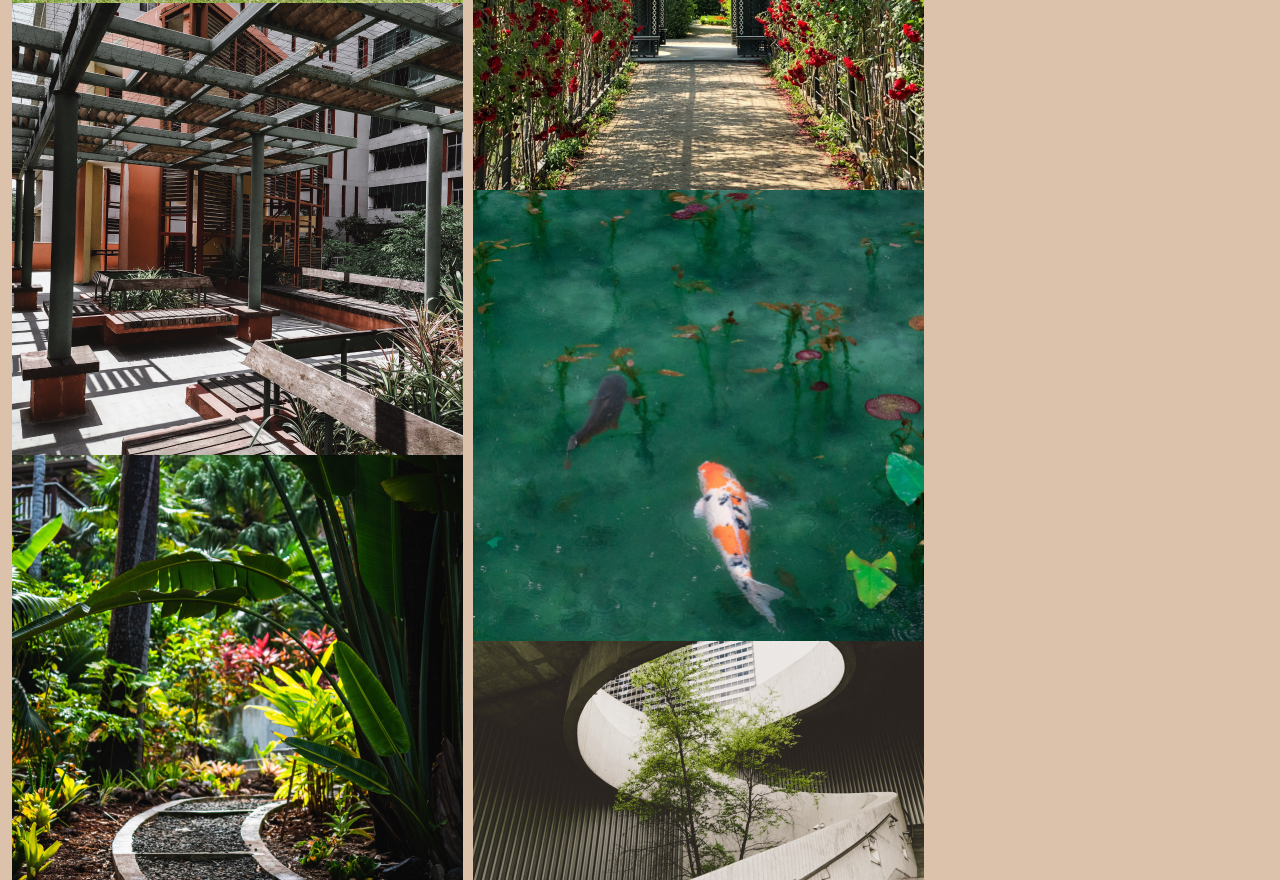
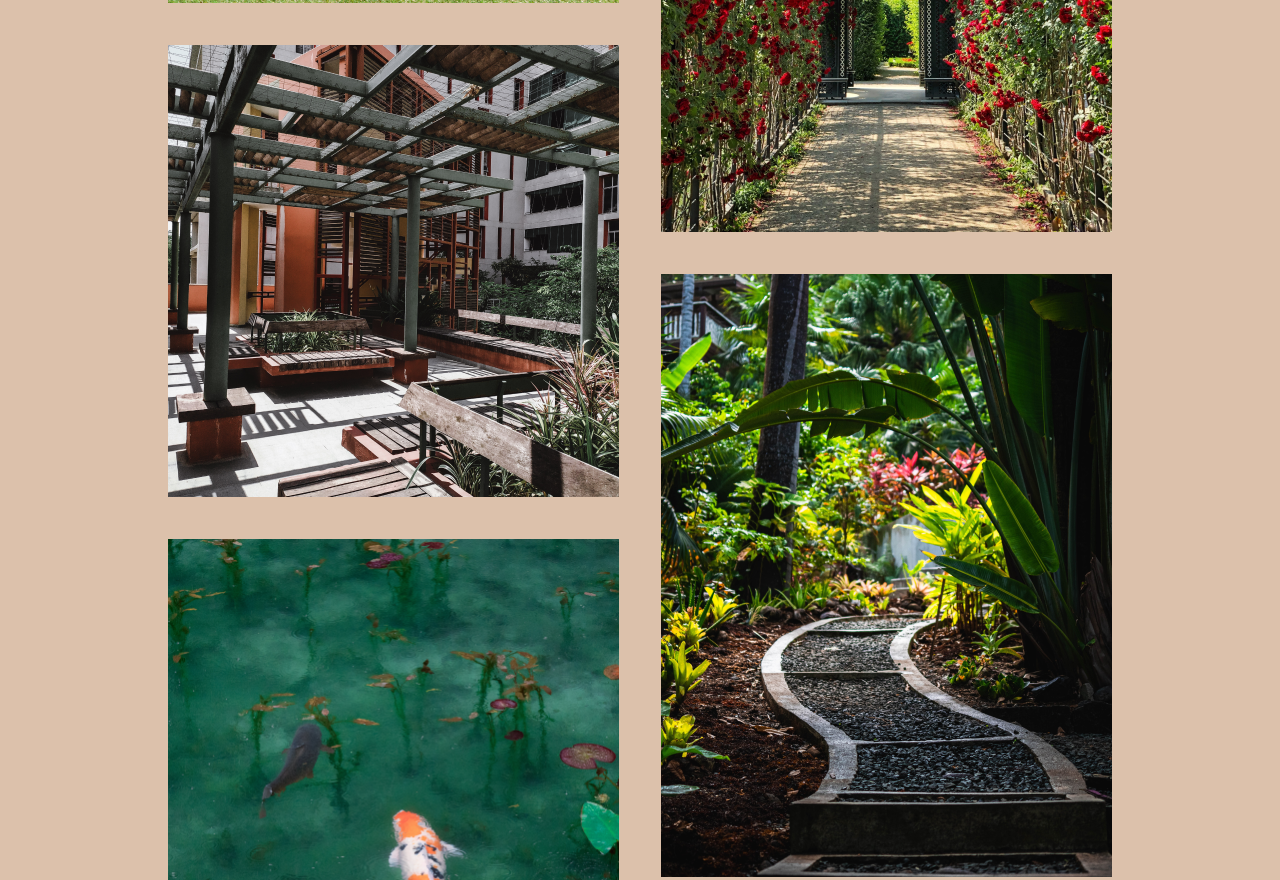
Before and after one commit to DawidBartus/adRespect-task, a plain HTML site: page index.html in a window 1280 px wide. Shown: the part 3681-4561 px from the top of the page. Drawn offline with nearby package versions, Linux system fonts and the light colour scheme; files whose address does not match are found by name.

Commit message:
grid masonry

```diff
--- a/index.html
+++ b/index.html
@@ -384,9 +384,8 @@
             <p class="section-paragraph color-green">Realizacje</p>
             <h2 class="header-font display-5">Nasze <span class="fst-italic inter-font">projekty</span></h2>
           </div>
-          <div class="col-12">
+          <div class="col-12 p-0">
             <div class="grid">
-              <div class="grid-sizer"></div>
               <div class="grid-item">
                 <img src="utils/jungle_stairs.png" />
               </div>
@@ -398,24 +397,22 @@
               </div>
               <div class="grid-item">
                 <img src="utils/mosaic_gazebo.png" />
+              </div> <div class="grid-item">
+                <img src="utils/garden_path.png" />
               </div>
               <div class="grid-item">
                 <img src="utils//fish.png" />
               </div>
               <div class="grid-item">
-                <img src="utils/garden_path.png" />
+                <img src="utils/big_gazebo.png" />
               </div>
               <div class="grid-item">
                 <img src="utils//stairs.png" />
               </div>
               <div class="grid-item">
-                <img src="utils/big_gazebo.png" />
-              </div>
-              <div class="grid-item">
                 <img src="utils/garden_gazebo.png" />
               </div>
             </div>
-
           </div>
         </div>
       </div>
--- a/index.js
+++ b/index.js
@@ -25,6 +25,8 @@ window.onload = () => {
   const msnry = new Masonry(elem, {
     // options
     itemSelector: ".grid-item",
-    gutter: 10,
+    gutter: 42,
+
+    fitWidth: true,
   });
 };
--- a/style.css
+++ b/style.css
@@ -283,7 +283,14 @@ body {
 }
 
 /* test */
+.grid {
+  margin: 0 auto;
+}
 .grid-item img {
-  width: 451px;
+  width: 100%;
+  max-width: 451px;
   height: auto;
 }
+.grid-item {
+  margin-bottom: 42px;
+}
```
